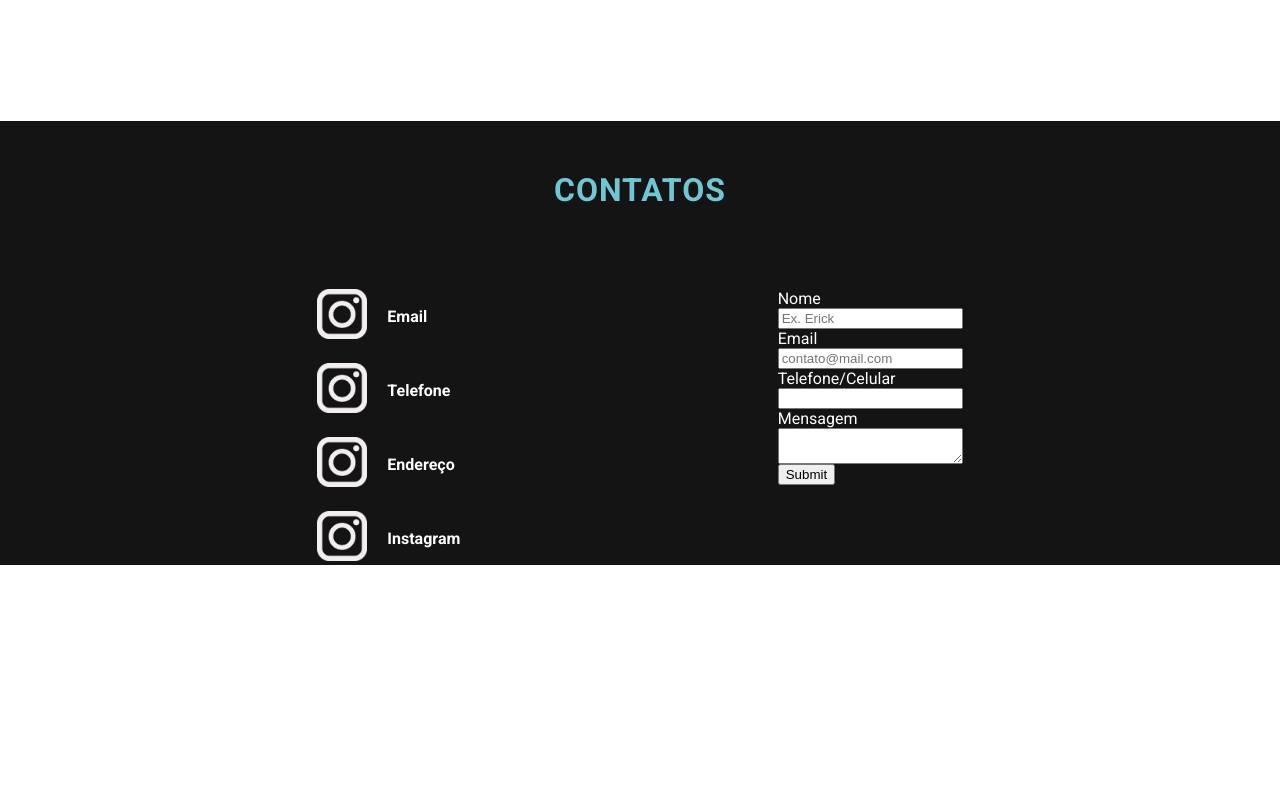
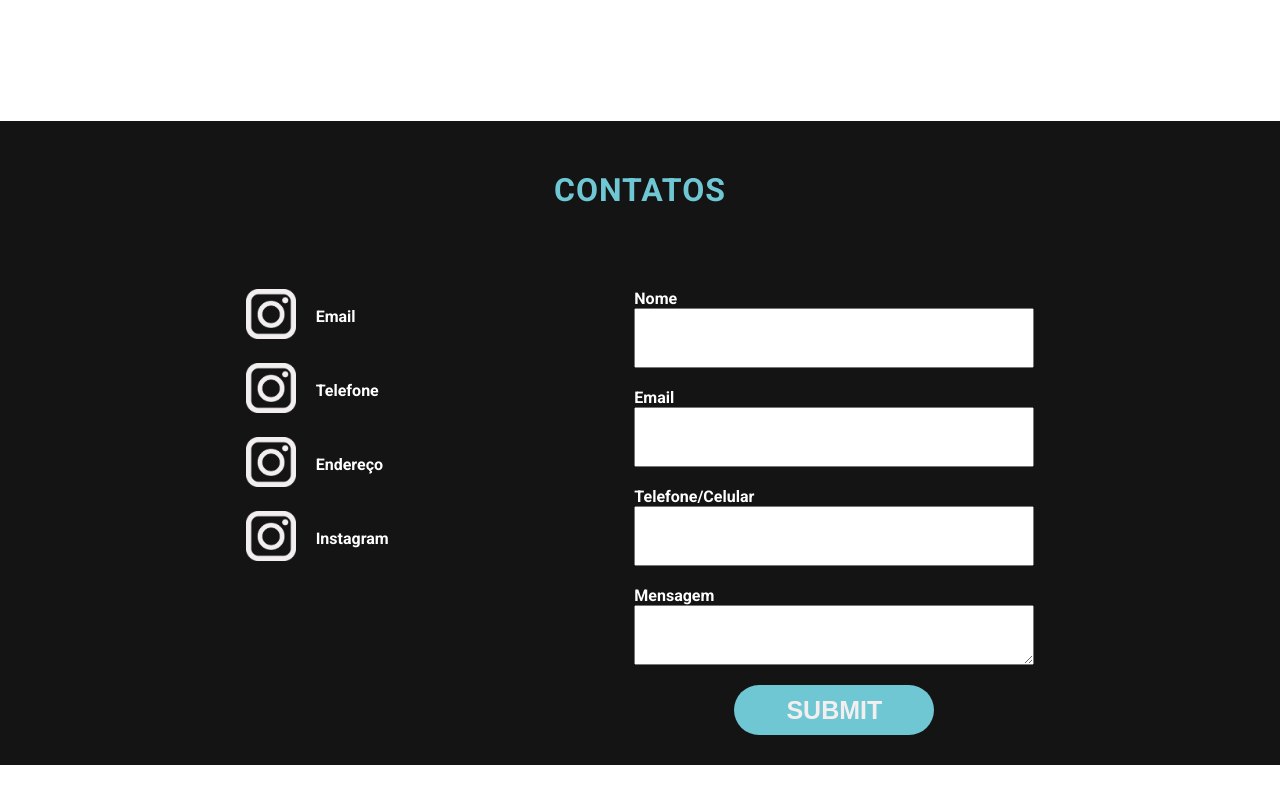
Before and after one commit to erickoda/project-ej, a plain HTML site: page index.html in a window 1280 px wide. Shown: the part 3220-4023 px from the top of the page. Before the commit the page ends 3785 px from the top, so only its background shows below. Drawn offline with Linux system fonts and the light colour scheme; grey boxes are pictures that could not be loaded.

Commit message:
alguns ajustes no footer

```diff
--- a/index.html
+++ b/index.html
@@ -234,7 +234,7 @@
     -->
 
     <!--Footer-->
-    <footer class="contatos" id="contatos">
+    <footer class="contatos container-margin" id="contatos">
         <h2 class="subtitles">CONTATOS</h2>
         <div class="contatos___container">
             <div class="contatos___container___redes-sociais">
@@ -259,12 +259,12 @@
             <forms class = "contatos___container___forms" action="form.php" method="get">
                 <div class="contatos___container___forms___items">
                     <label>Nome</label>
-                    <input type="text" placeholder="Ex. Erick">
+                    <input type="text">
                 </div>
 
                 <div class="contatos___container___forms___items">
                     <label>Email</label>
-                    <input type="email"  placeholder="contato@mail.com">
+                    <input type="email">
                 </div>
 
                 <div class="contatos___container___forms___items">
@@ -277,7 +277,7 @@
                     <textarea name="forms"></textarea>
                 </div>
 
-                <input type="submit">
+                <input type="submit" class="contatos___container___forms___items___submit">
             </forms>
         </div>
     </footer>
--- a/styles/_contatos.scss
+++ b/styles/_contatos.scss
@@ -12,6 +12,8 @@
         color: white;
 
         &___redes-sociais{
+
+            padding-bottom: 200px;
 
             &___items{
                 display: flex;
@@ -34,6 +36,45 @@
             &___items{
                 display: flex;
                 flex-direction: column;
+
+                &:not(:last-child){
+                    padding-bottom: 20px;
+                }
+
+                > label{
+                    font-weight: 700;
+                }
+
+                > input{
+                    font-size: 40px;
+                    width: 400px;
+                    height: 60px;
+                }
+
+                > textarea{
+                    height: 60px;
+                }
+
+                &___submit{
+                    margin-left: 100px;
+                    border: none;
+                    height: 50px;
+                    width: 200px;
+                    border-radius: 50px;
+                    background-color: $light-blue;
+
+                    font-size: 25px;
+                    color: $white;
+                    font-weight: 600;
+                    text-transform: uppercase;
+
+                    transition: all 1s;
+
+                    &:hover{
+                        cursor: pointer;
+                        background-color: $dark-blue;
+                    }
+                }
             }
         }
     }
```
Also changed, not shown: styles/style.css, 1 other file.
